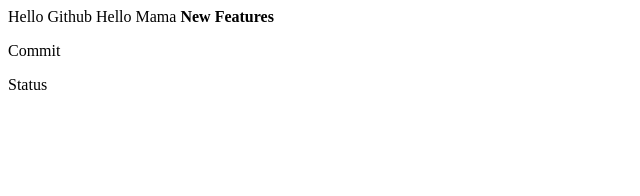
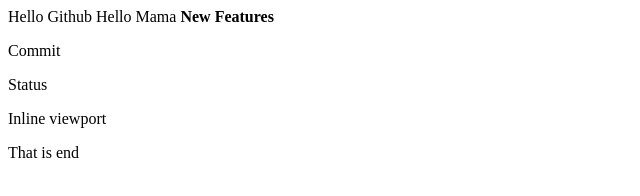
Before and after one commit to Jink1234/HTMLProjects, a plain HTML site: page Github/git.html in a window 1280 px wide. Shown: the whole page, without its empty margins (0-640 px from the left). Drawn offline with Linux system fonts and the light colour scheme.

Commit message:
Using inline view

```diff
--- a/Github/git.html
+++ b/Github/git.html
@@ -11,6 +11,8 @@
     <strong>New Features</strong>
     <p>Commit</p>
     <p>Status</p>
+    <p>Inline viewport</p>
+    <p>That is end</p>
 
 </body>
 </html>
```
